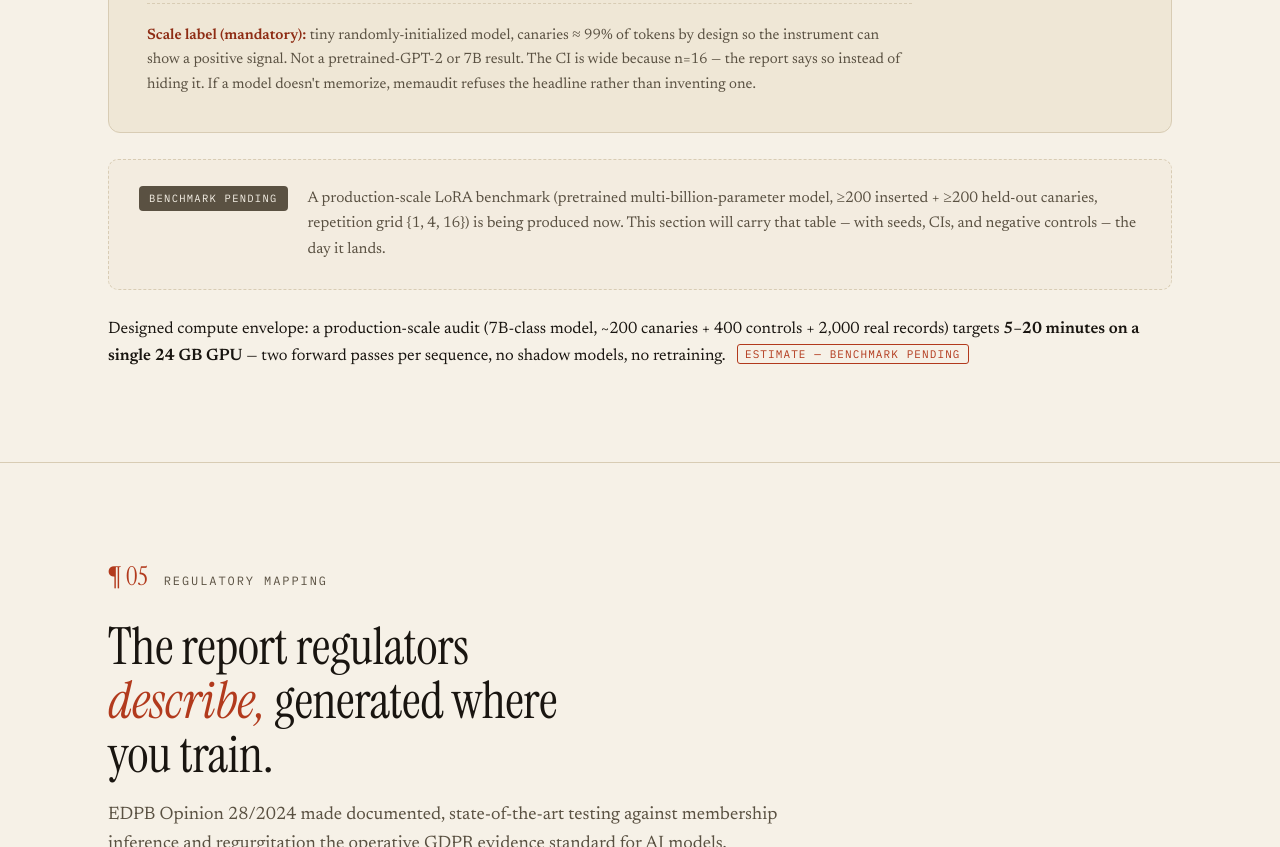
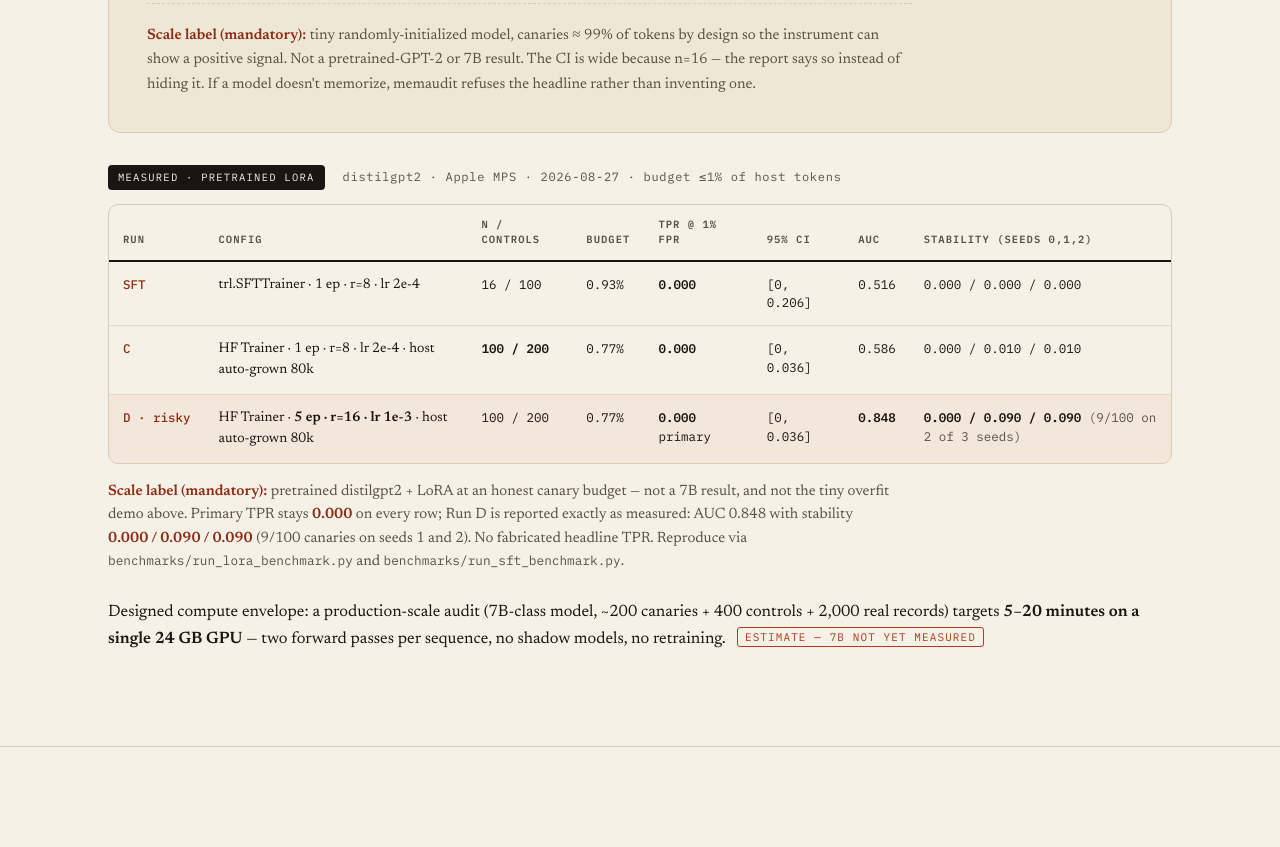
Before and after one commit to mem-audit/memaudit, a plain HTML site: page site/index.html in a window 1280 px wide. Shown: the part 4843-5690 px from the top of the page. Drawn offline with Linux system fonts and the light colour scheme.

Commit message:
Publish measured LoRA/SFT benchmarks and landing-page results.
Fill Run D numbers, SFT integration test paths, and the site BENCHMARK-TABLE with scale-labeled measured TPRs — no fabricated headline TPR.

```diff
--- a/site/index.html
+++ b/site/index.html
@@ -215,9 +215,19 @@
   .ci-lab{display:flex;justify-content:space-between;font-family:var(--mono);font-size:10px;color:var(--ink-soft);margin-top:6px}
   .demo-cap{font-size:15px;color:var(--ink-soft);margin-top:30px;padding-top:20px;border-top:1px dashed var(--line);max-width:90ch}
   .demo-cap b{color:var(--accent-deep)}
-  .bench-pending{margin-top:26px;border:1.5px dashed var(--line);border-radius:10px;padding:26px 30px;display:flex;gap:20px;align-items:baseline;background:color-mix(in srgb, var(--paper-2) 40%, transparent)}
-  .bench-pending .tag{font-family:var(--mono);font-size:10.5px;letter-spacing:.12em;text-transform:uppercase;color:var(--paper);background:var(--ink-soft);border-radius:4px;padding:4px 10px;white-space:nowrap}
-  .bench-pending p{font-size:15.5px;color:var(--ink-soft)}
+  .bench-block{margin-top:32px}
+  .bench-block .bench-head{display:flex;flex-wrap:wrap;gap:12px 18px;align-items:baseline;margin-bottom:14px}
+  .bench-block .bench-tag{font-family:var(--mono);font-size:10.5px;letter-spacing:.12em;text-transform:uppercase;color:var(--paper);background:var(--ink);border-radius:4px;padding:4px 10px;white-space:nowrap}
+  .bench-block .bench-scale{font-family:var(--mono);font-size:12px;letter-spacing:.06em;color:var(--ink-soft)}
+  .bench-block .bench-note{font-size:15px;color:var(--ink-soft);margin-top:16px;max-width:92ch;line-height:1.55}
+  .bench-block .bench-note b{color:var(--accent-deep)}
+  .benchtbl{min-width:720px}
+  .benchtbl th{font-family:var(--mono);font-size:10.5px;letter-spacing:.1em;text-transform:uppercase;color:var(--ink-soft);text-align:left;padding:12px 14px;border-bottom:2px solid var(--ink);vertical-align:bottom;line-height:1.45}
+  .benchtbl td{padding:13px 14px;border-bottom:1px solid var(--line-soft);font-size:14px;vertical-align:top;line-height:1.5}
+  .benchtbl tr:last-child td{border-bottom:none}
+  .benchtbl td:first-child{font-family:var(--mono);font-size:12.5px;font-weight:500;color:var(--accent-deep);white-space:nowrap}
+  .benchtbl .mono{font-family:var(--mono);font-size:12.5px}
+  .benchtbl .risky td{background:color-mix(in srgb, var(--accent) 6%, transparent)}
   .estimate-line{margin-top:26px;font-size:16.5px}
   .estimate-line b{font-weight:600}
   .estimate-line .est{font-family:var(--mono);font-size:11px;letter-spacing:.1em;text-transform:uppercase;color:var(--accent);border:1px solid var(--accent);border-radius:3px;padding:2px 7px;margin-left:8px;vertical-align:2px}
@@ -526,9 +536,9 @@ trainer.train()  <span class="c-com"># writes &lt;output_dir&gt;/memaudit-report
       <div class="kicker reveal"><span class="no">¶ 04</span><span class="label">Measured numbers</span></div>
       <h2 class="reveal">Honest metrics, <em>labeled at scale.</em></h2>
       <p class="section-lede reveal">
-        These are the only measured numbers so far: an end-to-end instrument check on a deliberately
-        overfit tiny model. They prove the pipeline detects what it should and stays silent on controls —
-        they are <b>not</b> production-scale claims.
+        Two measured surfaces: a deliberately overfit tiny-model instrument check (positive control),
+        then pretrained distilgpt2 + LoRA at an honest ≤1% canary budget. Scale labels are mandatory —
+        these are <b>not</b> 7B results.
       </p>
 
       <div class="demo-panel reveal">
@@ -567,18 +577,73 @@ trainer.train()  <span class="c-com"># writes &lt;output_dir&gt;/memaudit-report
         </p>
       </div>
 
-      <!-- BENCHMARK-TABLE: filled from benchmarks/ when available -->
-      <div class="bench-pending reveal">
-        <span class="tag">Benchmark pending</span>
-        <p>A production-scale LoRA benchmark (pretrained multi-billion-parameter model, ≥200 inserted + ≥200 held-out
-        canaries, repetition grid {1, 4, 16}) is being produced now. This section will carry that table — with seeds,
-        CIs, and negative controls — the day it lands.</p>
+      <!-- BENCHMARK-TABLE: measured 2026-08-27, Apple MPS, distilgpt2 + LoRA -->
+      <div class="bench-block reveal">
+        <div class="bench-head">
+          <span class="bench-tag">Measured · pretrained LoRA</span>
+          <span class="bench-scale">distilgpt2 · Apple MPS · 2026-08-27 · budget ≤1% of host tokens</span>
+        </div>
+        <div class="tablewrap">
+          <table class="benchtbl">
+            <thead>
+              <tr>
+                <th>Run</th>
+                <th>Config</th>
+                <th>n / controls</th>
+                <th>Budget</th>
+                <th>TPR @ 1% FPR</th>
+                <th>95% CI</th>
+                <th>AUC</th>
+                <th>Stability (seeds 0,1,2)</th>
+              </tr>
+            </thead>
+            <tbody>
+              <tr>
+                <td>SFT</td>
+                <td>trl.SFTTrainer · 1&nbsp;ep · r=8 · lr&nbsp;2e-4</td>
+                <td class="mono">16 / 100</td>
+                <td class="mono">0.93%</td>
+                <td class="mono"><b>0.000</b></td>
+                <td class="mono">[0, 0.206]</td>
+                <td class="mono">0.516</td>
+                <td class="mono">0.000 / 0.000 / 0.000</td>
+              </tr>
+              <tr>
+                <td>C</td>
+                <td>HF Trainer · 1&nbsp;ep · r=8 · lr&nbsp;2e-4 · host auto-grown 80k</td>
+                <td class="mono"><b>100 / 200</b></td>
+                <td class="mono">0.77%</td>
+                <td class="mono"><b>0.000</b></td>
+                <td class="mono">[0, 0.036]</td>
+                <td class="mono">0.586</td>
+                <td class="mono">0.000 / 0.010 / 0.010</td>
+              </tr>
+              <tr class="risky">
+                <td>D · risky</td>
+                <td>HF Trainer · <b>5&nbsp;ep · r=16 · lr&nbsp;1e-3</b> · host auto-grown 80k</td>
+                <td class="mono">100 / 200</td>
+                <td class="mono">0.77%</td>
+                <td class="mono"><b>0.000</b> primary</td>
+                <td class="mono">[0, 0.036]</td>
+                <td class="mono"><b>0.848</b></td>
+                <td class="mono"><b>0.000 / 0.090 / 0.090</b> <span style="color:var(--ink-soft)">(9/100 on 2 of 3 seeds)</span></td>
+              </tr>
+            </tbody>
+          </table>
+        </div>
+        <p class="bench-note">
+          <b>Scale label (mandatory):</b> pretrained distilgpt2 + LoRA at an honest canary budget — not a 7B result,
+          and not the tiny overfit demo above. Primary TPR stays <b>0.000</b> on every row; Run&nbsp;D is reported
+          exactly as measured: AUC&nbsp;0.848 with stability <b>0.000 / 0.090 / 0.090</b> (9/100 canaries on seeds 1 and 2).
+          No fabricated headline TPR. Reproduce via <code style="font-family:var(--mono);font-size:.85em">benchmarks/run_lora_benchmark.py</code>
+          and <code style="font-family:var(--mono);font-size:.85em">benchmarks/run_sft_benchmark.py</code>.
+        </p>
       </div>
 
       <p class="estimate-line reveal">
         Designed compute envelope: a production-scale audit (7B-class model, ~200 canaries + 400 controls +
         2,000 real records) targets <b>5–20 minutes on a single 24&nbsp;GB GPU</b> — two forward passes per sequence,
-        no shadow models, no retraining. <span class="est">Estimate — benchmark pending</span>
+        no shadow models, no retraining. <span class="est">Estimate — 7B not yet measured</span>
       </p>
     </div>
   </section>
```
Also changed, not shown: 3 other files.
